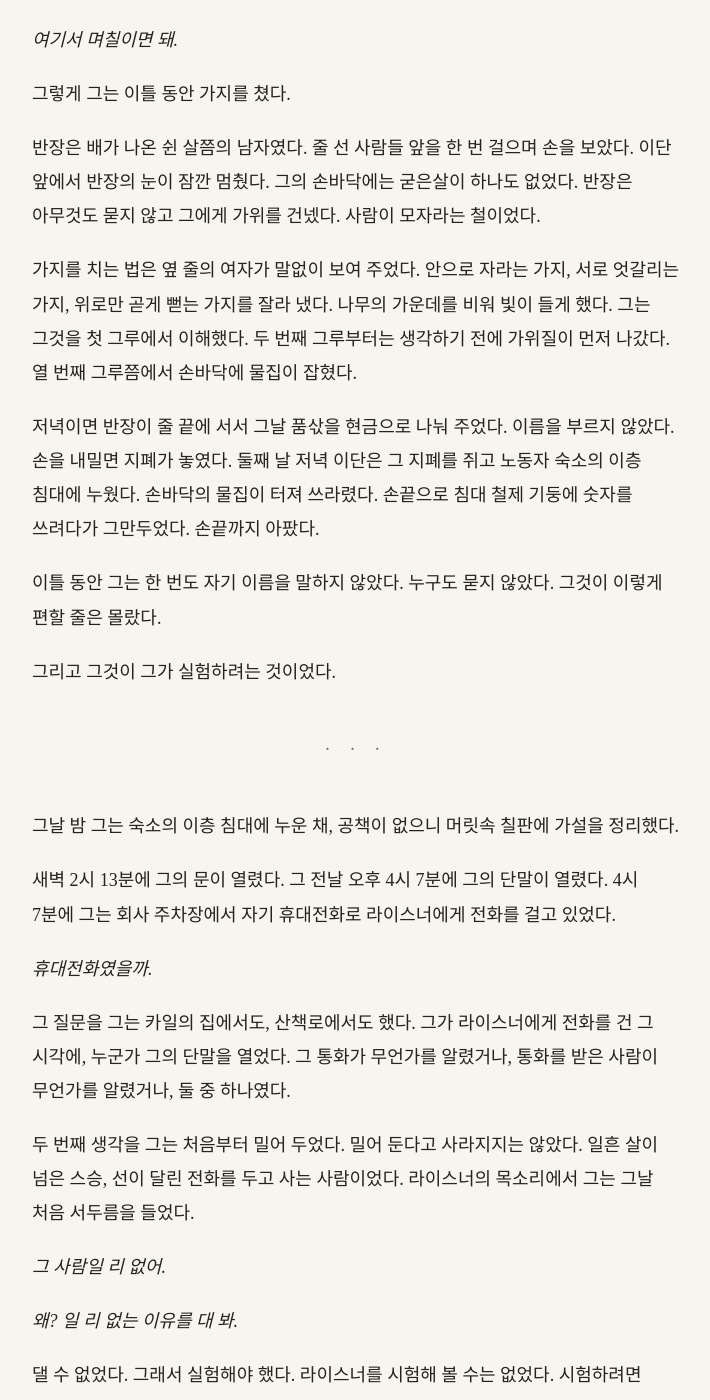
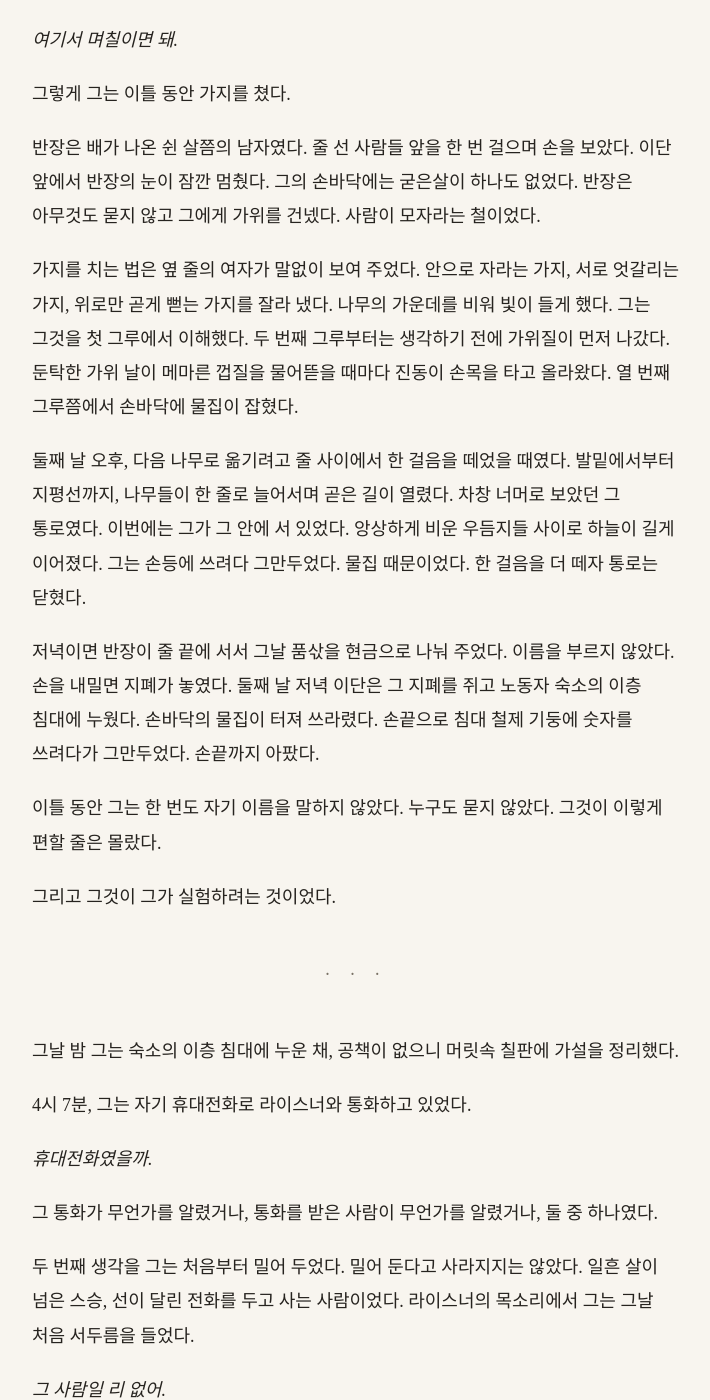
Before and after one commit to kangkkang/writer_s1_public, a Jekyll site: the page built from vol1/007.md, in a window 1280 px wide and 1400 px high, scrolled down 2496 px. Shown: the whole window, without its empty margins (284-994 px from the left). Built offline with Jekyll 4.4.1, drawn with Linux system fonts in a browser that asks for light colours; our own code applies the rules of GitHub Pages for plain Markdown files; some of the changed text lies outside the part shown.

Commit message:
Update from https://github.com/kangkkang/writer_s1/commit/adc3550c13cc19b0b00abae072ad2731220da5ba

```diff
--- a/vol1/007.md
+++ b/vol1/007.md
@@ -56,7 +56,9 @@
 
 반장은 배가 나온 쉰 살쯤의 남자였다. 줄 선 사람들 앞을 한 번 걸으며 손을 보았다. 이단 앞에서 반장의 눈이 잠깐 멈췄다. 그의 손바닥에는 굳은살이 하나도 없었다. 반장은 아무것도 묻지 않고 그에게 가위를 건넸다. 사람이 모자라는 철이었다.
 
-가지를 치는 법은 옆 줄의 여자가 말없이 보여 주었다. 안으로 자라는 가지, 서로 엇갈리는 가지, 위로만 곧게 뻗는 가지를 잘라 냈다. 나무의 가운데를 비워 빛이 들게 했다. 그는 그것을 첫 그루에서 이해했다. 두 번째 그루부터는 생각하기 전에 가위질이 먼저 나갔다. 열 번째 그루쯤에서 손바닥에 물집이 잡혔다.
+가지를 치는 법은 옆 줄의 여자가 말없이 보여 주었다. 안으로 자라는 가지, 서로 엇갈리는 가지, 위로만 곧게 뻗는 가지를 잘라 냈다. 나무의 가운데를 비워 빛이 들게 했다. 그는 그것을 첫 그루에서 이해했다. 두 번째 그루부터는 생각하기 전에 가위질이 먼저 나갔다. 둔탁한 가위 날이 메마른 껍질을 물어뜯을 때마다 진동이 손목을 타고 올라왔다. 열 번째 그루쯤에서 손바닥에 물집이 잡혔다.
+
+둘째 날 오후, 다음 나무로 옮기려고 줄 사이에서 한 걸음을 떼었을 때였다. 발밑에서부터 지평선까지, 나무들이 한 줄로 늘어서며 곧은 길이 열렸다. 차창 너머로 보았던 그 통로였다. 이번에는 그가 그 안에 서 있었다. 앙상하게 비운 우듬지들 사이로 하늘이 길게 이어졌다. 그는 손등에 쓰려다 그만두었다. 물집 때문이었다. 한 걸음을 더 떼자 통로는 닫혔다.
 
 저녁이면 반장이 줄 끝에 서서 그날 품삯을 현금으로 나눠 주었다. 이름을 부르지 않았다. 손을 내밀면 지폐가 놓였다. 둘째 날 저녁 이단은 그 지폐를 쥐고 노동자 숙소의 이층 침대에 누웠다. 손바닥의 물집이 터져 쓰라렸다. 손끝으로 침대 철제 기둥에 숫자를 쓰려다가 그만두었다. 손끝까지 아팠다.
 
@@ -68,11 +70,11 @@
 
 그날 밤 그는 숙소의 이층 침대에 누운 채, 공책이 없으니 머릿속 칠판에 가설을 정리했다.
 
-새벽 2시 13분에 그의 문이 열렸다. 그 전날 오후 4시 7분에 그의 단말이 열렸다. 4시 7분에 그는 회사 주차장에서 자기 휴대전화로 라이스너에게 전화를 걸고 있었다.
+4시 7분, 그는 자기 휴대전화로 라이스너와 통화하고 있었다.
 
 *휴대전화였을까.*
 
-그 질문을 그는 카일의 집에서도, 산책로에서도 했다. 그가 라이스너에게 전화를 건 그 시각에, 누군가 그의 단말을 열었다. 그 통화가 무언가를 알렸거나, 통화를 받은 사람이 무언가를 알렸거나, 둘 중 하나였다.
+그 통화가 무언가를 알렸거나, 통화를 받은 사람이 무언가를 알렸거나, 둘 중 하나였다.
 
 두 번째 생각을 그는 처음부터 밀어 두었다. 밀어 둔다고 사라지지는 않았다. 일흔 살이 넘은 스승, 선이 달린 전화를 두고 사는 사람이었다. 라이스너의 목소리에서 그는 그날 처음 서두름을 들었다.
 
@@ -86,7 +88,7 @@
 
 *그럼 라이스너가 아니어도 돼. 내 신분이 한 번 노출되기만 하면 돼.*
 
-그는 실험을 셋으로 짰다. 첫째는 그의 이름만 쓰고, 기기는 남의 것으로. 둘째는 이름을 쓰지 않고 얼굴만, 카메라 앞에서. 그들이 얼굴로 사람을 찾을 수 없다면 아무것도 오지 않아야 했다. 셋째는 그의 이름과 그의 돈이었다. 돈은 마지막이어야 했다. 돈을 꺼내면 그 도시를 바로 떠나야 했고, 떠날 때는 돈이 있어야 했다.
+그는 물집이 터진 손가락을 하나씩 접으며 셋을 셌다. 접을 때마다 손바닥이 당겼다. 이름. 그의 이름만 쓰고, 기기는 남의 것으로. 얼굴. 이름 없이 카메라 앞에만 앉는다. 그들이 얼굴로 사람을 찾지 못한다면 아무것도 오지 않아야 했다. 이름과 돈. 돈은 마지막이어야 했다. 돈을 꺼내면 그 도시를 바로 떠나야 했고, 떠날 때는 돈이 있어야 했다.
 
 그리고 한 번 할 때마다 그 도시를 떠나기로 정했다. 실험은 그가 어디 있는지를 그들에게 알려 주는 일이었다.
 
@@ -148,7 +150,7 @@
 
 단단한 쪽이 사서에게 무언가를 묻자 사서가 화면을 보고 고개를 저었다. 그리고 손으로 열람실 쪽을 가리켰다. 그가 걸어 들어간 쪽이었다. 키 큰 쪽이 열람실로 들어갔고, 단단한 쪽은 데스크 옆에 남았다.
 
-그는 그 남자를 보았다. 남자는 기다리는 동안 맥을 재는 사람처럼 손가락 두 개를 왼쪽 손목 안쪽에 대고 짚었다. 그리고 몇 초를 그대로 있다가 내렸다. 잠시 뒤 다시 짚었다.
+그는 그 남자를 보았다. 남자는 기다리는 동안 맥을 재는 사람처럼 손가락 두 개를 왼쪽 손목 안쪽에 대고 짚었다. 눈은 허공에 두고 있었다. 이단은 저도 모르게 셌다. 15초. 그리고 손을 내렸다. 맥을 재는 사람들이 세는 길이였다. 남자는 아무런 생체 반응도 느껴지지 않는다는 듯 잠시 있다가, 다시 지그시 짚었다. 이번에도 15초였다. 손가락 밑에서 무엇이 뛰든 얼굴은 한 번도 움직이지 않았다. 살아 있는 사람의 온기가 거세된 것 같은 고요였다.
 
 이단의 눈이 거기 붙었다. 이유는 몰랐다. 그 남자에게서 기억에 남는 것은 그것 하나뿐이었다. 얼굴도 옷도 아니라 손목을 짚는 두 손가락이었다.
 
@@ -232,7 +234,7 @@
 
 빨래방의 형광등이 한 번 깜빡였다. 졸던 사람 하나가 일어나 건조기에서 빨래를 꺼내 갔다. 이단은 통유리 너머 인출기의 불빛을 보았다. 이 시각에 이 거리를 걷는 사람은 없었다.
 
-0시 12분에 회색 차가 왔다.
+0시 12분에 회색 차가 왔다. 빈 건조기가 덜컹거리며 도는 금속음이 갑자기 크게 들렸다.
 
 같은 차인지는 알 수 없었다. 차가 인출기 앞에 서고 남자 하나가 내렸다. 그는 인출기 화면을 보고, 그다음 주위를 보았다. 빨래방 쪽은 보지 않았다. 불이 켜진 통유리 안에서 건조기가 돌고 있는 빨래방은, 이 시각의 이 거리에서 가장 눈에 띄는 곳이었다. 남자는 그곳을 보지 않았다. 그가 보는 것은 인출기와, 인출기에서 갈 수 있는 길들이었다.
 
@@ -244,11 +246,11 @@
 
 그는 그 두 숫자를 냅킨 위에 나란히 적었다. 숫자 사이에 화살표를 그렸다. 그리고 화살표 끝에 물음표를 하나 붙였다가 지웠다.
 
-그들은 프레즈노에서 남쪽으로 갔다. 그가 아직 이 계곡에 있다면 남쪽으로 내려갈 것이라고 생각했을 것이고, 그래서 그가 다음에 신분을 드러낼 곳 가까이 사람을 더 둔 것 같았다. 그들은 그가 어디 있는지 모르는 듯했다. 그러나 신분이 노출될 때마다 한 칸씩, 그가 어디로 가고 있는지는 배우고 있었다. 오후 내내 카메라 밑에 앉아 있던 얼굴은 한 칸도 가르쳐 주지 않았는데, 2분 사이의 이름 두 번은 14분 만에 사람을 데려왔다.
+그들은 그가 어디 있는지 모르는 듯했다. 그러나 신분이 노출될 때마다 한 칸씩, 그가 어디로 가고 있는지는 배우고 있었다. 오후 내내 카메라 밑에 앉아 있던 얼굴은 한 칸도 가르쳐 주지 않았는데, 2분 사이의 이름 두 번은 14분 만에 사람을 데려왔다.
 
 *한 번 더 하면 그다음은 몇 분이야. 5분? 그다음은 0이야.*
 
-남자는 15분쯤 인출기 주위를 걷다가 차를 타고 떠났다. 이번에는 어느 쪽으로 가는지 보지 않았다. 보는 것이 무서웠다.
+남자는 15분쯤 인출기 주위를 걷다가 차를 타고 떠났다. 이번에는 어느 쪽으로 가는지 보지 않았다. 건조기의 둥근 유리 안에서, 아무것도 들지 않은 통이 계속 돌았다.
 
 냅킨에는 세 줄이 있었다.
 
```
Also changed, not shown: vol1/006.md (+1 -1 lines).
